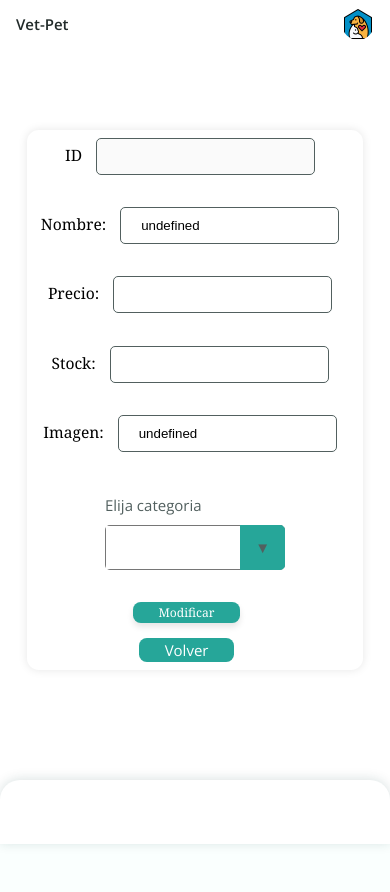
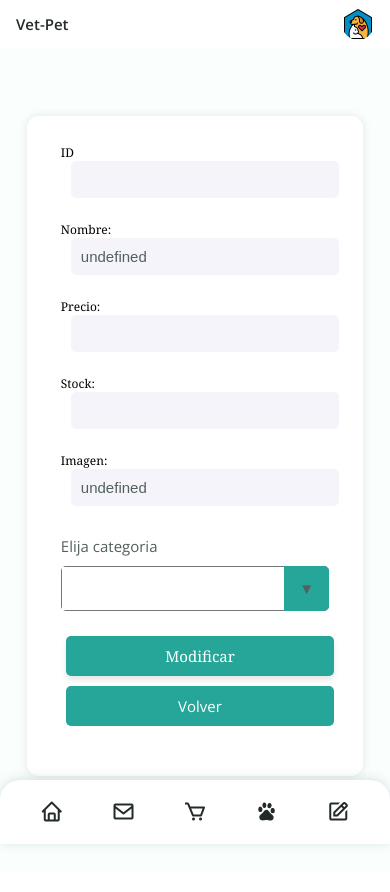
Before and after one commit to NahuelSandoval/Vet-Pet-Back, a Flask app: template front/templates/editar_producto.html in a window 390 px wide. After the commit the page ends 848 px from the top, so only its background shows below. Run offline with Flask 2, Linux system fonts and the light colour scheme; the template is opened without the code that fills it, so the values that code supplies are empty.

Commit message:
estilos terminado

```diff
--- a/front/css/ingresar_producto.css
+++ b/front/css/ingresar_producto.css
@@ -3,26 +3,30 @@
     padding: 0%;
 }
 
-.container-form{
+.container-form-edit{
    /* background: radial-gradient(circle, #ffcccc, #ff9999);*/
-    height: 100vh;
+    height: 100%;
     display: flex;
     flex-direction: column;
     align-items: center;
     justify-content: center;
+    margin: 6rem;
+
 }
 
 form{
     border-radius: 10px;
     background-color: var(--container-color);
     box-shadow: 0 0 10px rgba(0, 0, 0, 0.1);
-    width: 41vw;
-    height: 78vh;
+    width: 60%;
+    height: 80%;
+    padding: 25px 0px;
     border-radius: 3vw;
     display: flex;
     flex-direction: column;
     align-items: center;
     justify-content: center;
+
 }
 
 .entrada{
@@ -51,10 +55,19 @@ select {
         font-size: var(--normal-font-size);
         font-family: var(--body-font);
     }
+.select{
+    width: 17rem !important;
+}
 label{
     font-size: 2vw;
     font-family: Cambria, Cochin, Georgia, Times, 'Times New Roman', serif;
     color: black;
+
+}
+
+.btn{
+    margin: 5px;
+    text-align: center;
 }
 
 button {
@@ -97,104 +110,37 @@ button:hover {
 @media screen and (max-width:768px){
 
     form {
-            border-radius: 10px;
-        background-color: var(--container-color);
-        box-shadow: 0 0 10px rgba(0, 0, 0, 0.1);
-        width: 69vw;
-        height: 97vh;
-        border-radius: 3vw;
-        display: flex;
-        flex-direction: column;
-        align-items: center;
-        justify-content: center;
+    width: 79vw;
     }
 
     label{
-        font-size: 3vw;
+        font-size: 18px;
         font-family: Cambria, Cochin, Georgia, Times, 'Times New Roman', serif;
         color: black;
     }
 
+}
+
+@media screen and (max-width:425px){
+    form {
+        width: 86vw;
+
+    }
+    .inputBox{
+        width: 80%;
+    }
+    label{
+        font-size: 12px;
+        font-family: Cambria, Cochin, Georgia, Times, 'Times New Roman', serif;
+        color: black;
+    }
+    .select{
+        width: 100% !important;
+    }
     a{
 
         text-decoration: none;
         color: black;
-
-    }
-
-    .modificar{
-        color: #f2f2f2;
-        margin-right: 2vh;
-        background-color: var(--first-color);
-        color: white;
-        padding: 0.5vw 3vh;
-        border: none;
-        border-radius: 2vw;
-        text-align: center;
-        text-decoration: none;
-        display: inline-block;
-        cursor: pointer;
-}
-    button:hover {
-        background-color: #ff6666;
-    }
-
-    .volver:hover {
-        background-color: #ff6666;
-
-    }
-
-    button {
-
-        font-size: 2.1vw;
-
-    }
-}
-
-@media screen and (max-width:425px){
-    form {
-        border-radius: 10px;
-        background-color: var(--container-color);
-        box-shadow: 0 0 10px rgba(0, 0, 0, 0.1);
-        width: 86vw;
-        height: 64vh;
-        border-radius: 3vw;
-        display: flex;
-        flex-direction: column;
-        align-items: center;
-        justify-content: space-around;
-    }
-
-    label{
-        font-size: 4vw;
-        font-family: Cambria, Cochin, Georgia, Times, 'Times New Roman', serif;
-        color: black;
-    }
-
-    a{
-
-        text-decoration: none;
-        color: black;
-
-    }
-
-    .modificar{
-        color: #f2f2f2;
-        margin-right: 2vh;
-        background-color: var(--first-color);
-        color: white;
-        padding: 0.5vw 3vh;
-        border: none;
-        border-radius: 2vw;
-        text-align: center;
-        text-decoration: none;
-        display: inline-block;
-        cursor: pointer;
-    }
-
-    button {
-
-        font-size: 3.1vw;
 
     }
 
--- a/front/templates/editar_producto.html
+++ b/front/templates/editar_producto.html
@@ -3,6 +3,7 @@
 <head>
     <meta charset="UTF-8">
     <meta name="viewport" content="width=device-width, initial-scale=1.0">
+    <link rel="stylesheet" href="https://cdn.jsdelivr.net/npm/boxicons@latest/css/boxicons.min.css">
     <link rel="stylesheet" href="../css/ingresar_producto.css">
     <link rel="stylesheet" href="../css/tabla_productos.css">
     <link rel="stylesheet" href="../css/style.css">
@@ -12,35 +13,35 @@
     <header id="header"></header>
 
     <main>
-        <section>
-            <div class="container-form">
+        <section id="dashboard">
+            <div class="container-form-edit">
                 <form>
-                    <div class="entrada">
+                    <div class="inputBox">
                         <label for="id">ID</label>
                         <input type="number" name="id" id="id" disabled>
                     </div>
 
-                    <div class="entrada">
+                    <div class="inputBox">
                         <label for="nombre">Nombre:</label>
                         <input type="text" name="nombre" id="nombre">
                     </div>
 
-                    <div class="entrada">
+                    <div class="inputBox">
                         <label for="precio">Precio:</label>
                         <input type="number" name="precio" id="precio">
                     </div>
 
-                    <div class="entrada">
+                    <div class="inputBox">
                         <label for="stock">Stock:</label>
                         <input type="number" name="stock" id="stock">
                     </div>
 
-                    <div class="entrada">
+                    <div class="inputBox">
                         <label for="imagen">Imagen:</label>
                         <input type="text" name="imagen" id="imagen">
                     </div>
 
-                    <div class="entrada">
+                    <div class="inputBox">
                         <p class="text">Elija categoria</p>
                         <div class="select">
                             <select name="categoria" id="categoria">
@@ -51,9 +52,10 @@
                             </select>
                         </div>
                     </div>
-
-                    <button class="modificar" type="button" onclick="modificar()">Modificar</button>
-                    <a href="tabla_productos.html" class="modificar" type="button" >Volver</a>
+                    <div class="inputBox">
+                        <button class="btn" type="button" onclick="modificar()">Modificar</button>
+                        <a href="tabla_productos.html" class="btn" type="button" >Volver</a>
+                    </div>
                 </form>
             </div>
 
@@ -74,5 +76,6 @@
     <script src="../js/editar_producto.js"></script>
     <script src="../js/datos_editar.js"></script>
     <script src="../js/header.js"></script>
+    <script src="../js/main.js"></script>
 </body>
 </html>
```
Also changed, not shown: other parts of front/css/ingresar_producto.css (+0 -59 lines), front/templates/ingresar_producto.html (+19 -19 lines), front/css/style.css (line endings or trailing spaces). Lines whose indentation alone changed are shown as unchanged.
